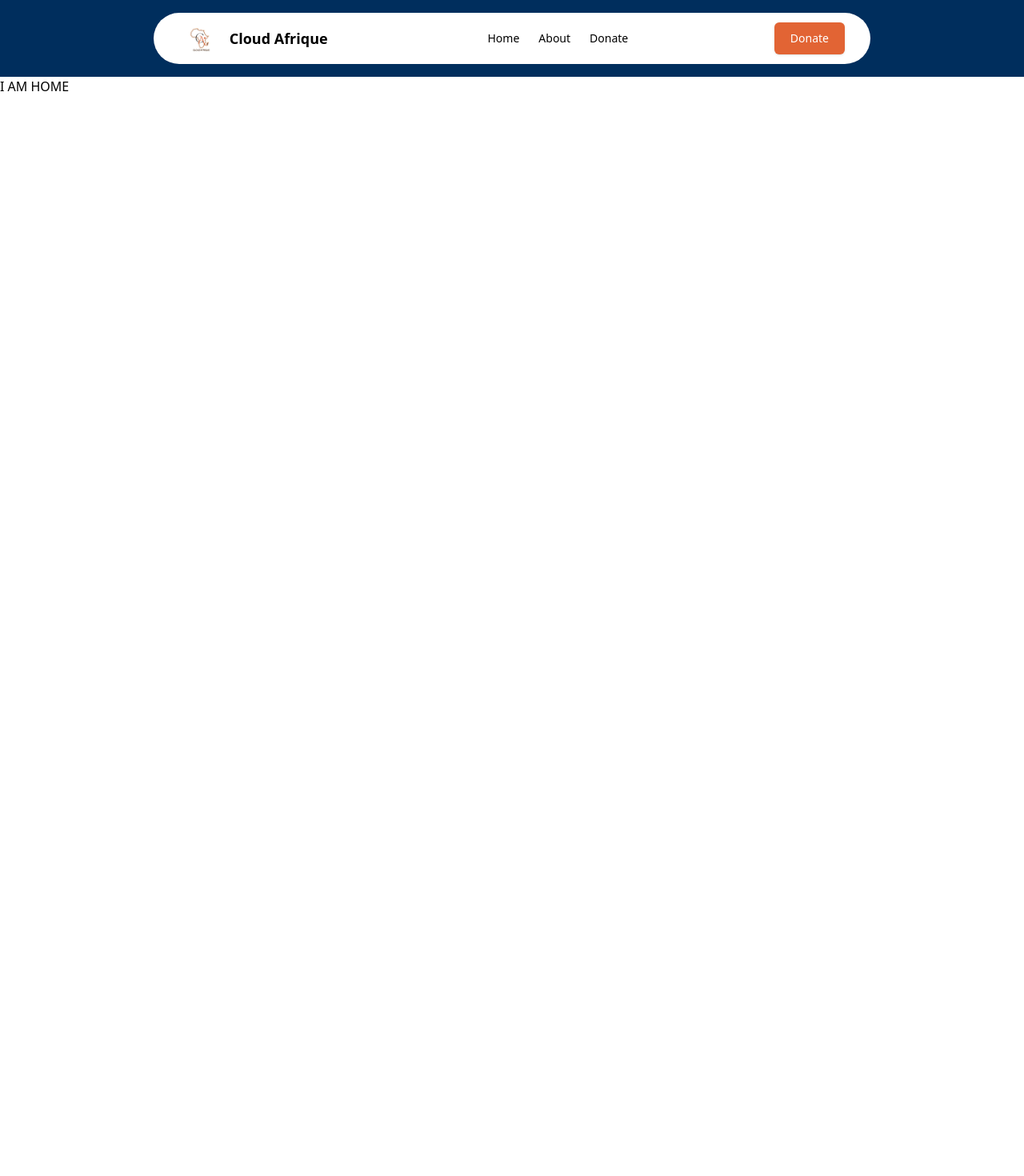
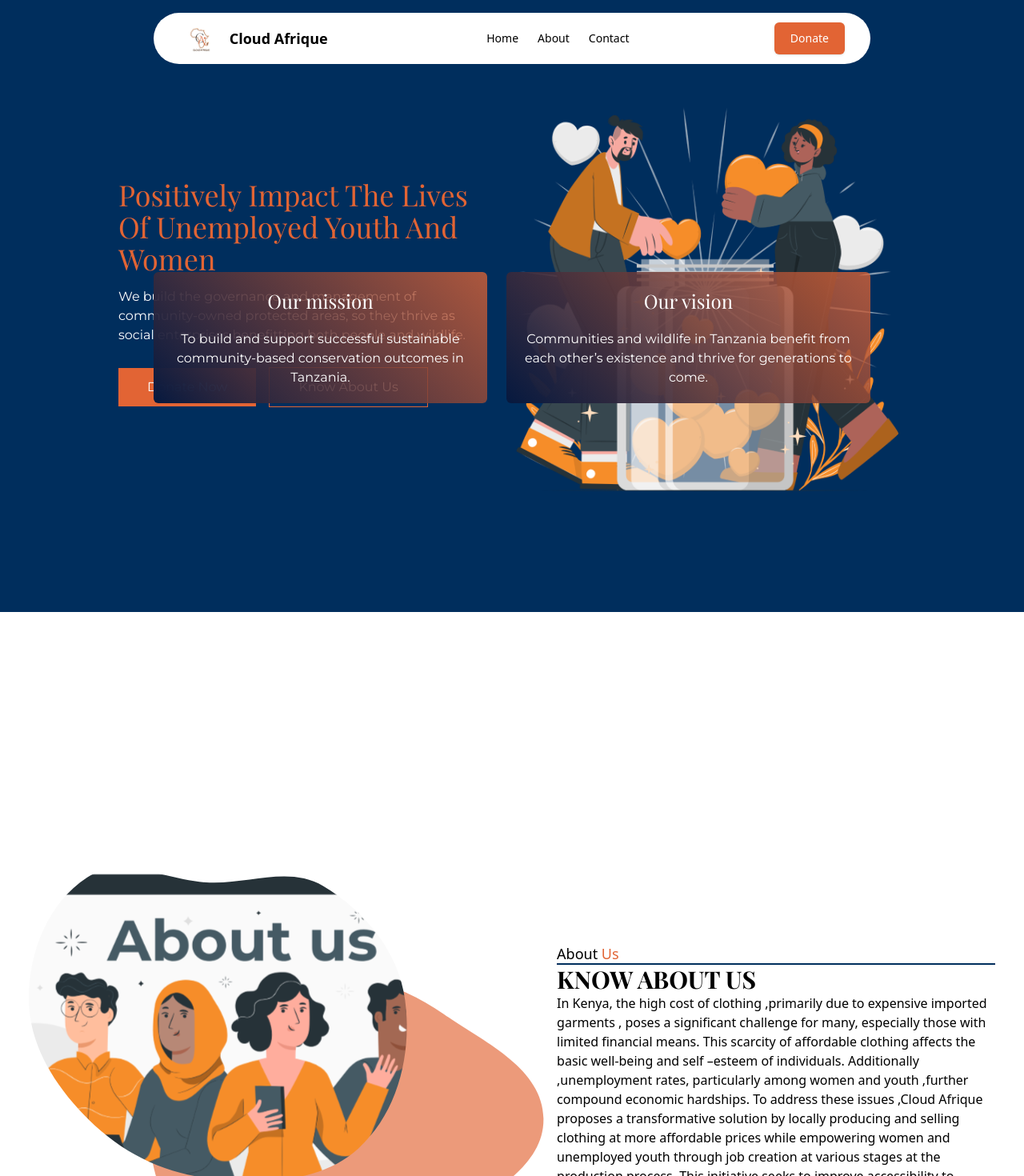
Before and after one commit to Diana-nyamai/CloudAfrique, a React (Vite) app: page / in a window 1280 px wide. Shown: the top 1470 px of the page at 80% size. Before the commit the page ends 800 px from the top, so only its background shows below. Built offline with nearby package versions, Linux system fonts and the light colour scheme.

Commit message:
Update: UI implementation

```diff
--- a/index.html
+++ b/index.html
@@ -3,6 +3,7 @@
   <head>
     <meta charset="UTF-8" />
     <link rel="icon" type="image/svg+xml" href="/Logo.png" />
+    <link href="https://fonts.googleapis.com/css2?family=Montserrat:wght@400;500&family=Playfair+Display:wght@400;500;700&display=swap" rel="stylesheet">
     <meta name="viewport" content="width=device-width, initial-scale=1.0" />
     <title>Cloud Afrique</title>
   </head>
--- /dev/null
+++ b/src/components/about/About.tsx
@@ -0,0 +1,18 @@
+import { images } from "../../constants"
+
+const About:React.FC = () => {
+  return (
+    <div className="flex lg:mx-auto items-center gap-4 lg:px-5 lg:flex-row flex-col">
+      <div>
+        <img src={images.About} alt="about" className="w-full h-full"/>
+      </div>
+      <div className="lg:w-1/2">
+        <p className="capitalize text-lg relative"><span className="absolute bottom-0 left-0 w-full border-b-2 border-blue"></span> About <span className="text-orange">us</span></p>
+        <h2 className="font-playfair text-3xl font-bold">KNOW ABOUT US</h2>
+        <p className="">In Kenya, the high cost of clothing ,primarily due to expensive imported garments , poses a significant challenge for many, especially those with limited financial means. This scarcity of affordable clothing affects the basic well-being and self –esteem of individuals. Additionally ,unemployment rates, particularly among women and youth ,further compound economic hardships. To address these issues ,Cloud Afrique proposes a transformative solution by locally producing and selling clothing at more affordable prices while empowering women and unemployed youth through job creation at various stages at the production process. This initiative seeks to improve accessibility to clothing as a basic necessity, enhance economic opportunities and foster a stronger ,more self sufficient community.</p>
+      </div>
+    </div>
+  )
+}
+
+export default About
--- a/src/components/hero/HomeHero.tsx
+++ b/src/components/hero/HomeHero.tsx
@@ -1,9 +1,21 @@
 import React from 'react'
+import { images } from '../../constants'
 
 const HomeHero:React.FC = () => {
   return (
-    <div className='relative bg-blue h-full'>
+    <div className='relative bg-blue h-full flex flex-col lg:flex-row justify-center items-center lg:px-32 pb-32'>
+        <div className='text-white px-5 xl:w-1/2'>
+          <h1 className='text-orange text-2xl lg:text-4xl capitalize mb-4 font-playfair'>positively impact the lives of unemployed youth and women</h1>
+          <p className="font-montserrat mb-4">We build the governance and management of community-owned protected areas, so they thrive as social enterprises benefitting both people and wildlife.</p>
+          <div className='mt-7 flex items-center gap-4'>
+            <a href="#" className='bg-orange py-3 px-5 lg:px-9 font-montserrat'>Donate Now</a>
+            <a href="#" className='py-3 px-5 lg:px-9 border border-orange capitalize font-montserrat'>Know About us</a>
+          </div>
+        </div>
 
+        <div>
+          <img src={images.charityHome} alt="" />
+        </div>
     </div>
   )
 }
--- a/src/components/index.tsx
+++ b/src/components/index.tsx
@@ -1,7 +1,9 @@
 import Navbar from "./navigation/navbar";
 import HomeHero from "./hero/HomeHero";
+import About from "./about/About";
 
 export {
     Navbar,
-    HomeHero
+    HomeHero,
+    About
 }
--- a/src/components/navigation/navbar.tsx
+++ b/src/components/navigation/navbar.tsx
@@ -1,6 +1,30 @@
+import { useEffect, useRef, useState } from "react";
 import { images } from "../../constants";
 
 const Navbar = () => {
+  const [isMenuOpen, setIsMenuOpen] = useState(false);
+  const navBarRef = useRef<HTMLDivElement | null>(null);
+
+  useEffect(()=>{
+      const handleOutsideClick = (e: MouseEvent) =>{
+        if(navBarRef.current && !navBarRef.current.contains(e.target as Node)){
+          setIsMenuOpen(false);
+        }
+      }
+
+      if(isMenuOpen){
+        document.addEventListener('click', handleOutsideClick);
+      }
+
+      return ()=>{
+        document.removeEventListener('click', handleOutsideClick);
+      }
+  },[isMenuOpen])
+
+  const toggleMenu = () =>{
+    setIsMenuOpen(!isMenuOpen);
+  }
+
   return (
     <div className="bg-blue w-full py-4">
     <header className="bg-white lg:w-[70%] mx-auto lg:rounded-full">
@@ -37,7 +61,7 @@ const Navbar = () => {
                 <li>
                   <a className="transition hover:text-orange" href="/donate">
                     {" "}
-                    Donate{" "}
+                    Contact{" "}
                   </a>
                 </li>
               </ul>
@@ -55,7 +79,7 @@ const Navbar = () => {
             </div>
 
             <div className="block md:hidden">
-              <button className="rounded bg-gray-100 p-2 text-gray-600 transition hover:text-gray-600/75">
+              <button className="rounded bg-gray-100 p-2 text-gray-600 transition hover:text-gray-600/75" onClick={toggleMenu}>
                 <svg
                   xmlns="http://www.w3.org/2000/svg"
                   className="h-5 w-5"
@@ -76,6 +100,22 @@ const Navbar = () => {
         </div>
       </div>
     </header>
+
+    {
+      isMenuOpen && (
+        <div className="md:hidden bg-white py-2 text-center">
+          <a className="block py-2" href="/">
+            Home
+          </a>
+          <a className="block py-2" href="/about">
+            About
+          </a>
+          <a className="block py-2" href="/donate">
+            Donate
+          </a>
+        </div>
+      )
+    }
     </div>
   );
 };
--- a/src/constants/images.tsx
+++ b/src/constants/images.tsx
@@ -1,5 +1,9 @@
 import logo from '../assets/logo.png'
+import charityHome from '../assets/CharityHero.png';
+import About from '../assets/About.svg';
 
 export default {
     logo,
+    charityHome,
+    About
 }
--- a/src/pages/Home/Home.tsx
+++ b/src/pages/Home/Home.tsx
@@ -1,11 +1,27 @@
 import React from 'react'
-import { HomeHero } from '../../components'
+import { About, HomeHero } from '../../components'
 
 const Home:React.FC = () => {
   return (
     <div className='bg-blueColor'>
         <HomeHero/>
-      I AM HOME
+        <div className='flex flex-col gap-6 mt-5 lg:flex-row lg
+        :gap-20 w-[70%] mx-auto lg:absolute lg:top-[40%] lg:left-[15%]'>
+          <div className='bg-gradient text-white p-5 text-center rounded-md'>
+            <h2 className='font-playfair text-2xl mb-5'>Our mission</h2>
+            <p className='font-montserrat'>To build and support successful sustainable community-based conservation outcomes in Tanzania.</p>
+          </div>
+          <div className='bg-gradient text-white p-5 text-center rounded-md'>
+            <h2 className='font-playfair text-2xl mb-5'>Our  vision</h2>
+            <p className='font-montserrat'>Communities and wildlife in Tanzania benefit from each other’s existence and thrive for generations to come.</p>
+          </div>
+        </div>
+
+        {/* about */}
+        <div className='mt-20 px-4 lg:mt-80 mb-20'>
+           <About/>
+        </div>
+
     </div>
   )
 }
--- a/tailwind.config.js
+++ b/tailwind.config.js
@@ -9,7 +9,15 @@ export default {
       colors:{
         'orange':'#E26434',
         'blue': '#002E5D',
-        'white':'#fff'
+        'white':'#fff',
+        'gradient': 'linear-gradient(45deg, #06193F, #E26434C2);'
+      },
+      fontFamily:{
+        'playfair':['Playfair Display', 'serif'],
+        'montserrat': ['Montserrat', 'sans-serif']
+      },
+      backgroundImage:{
+        'gradient': 'linear-gradient(45deg, #06193F, #E26434C2);'
       }
     },
   },
```
Also changed, not shown: src/assets/About.svg (added), src/assets/CharityHero.png (added).
